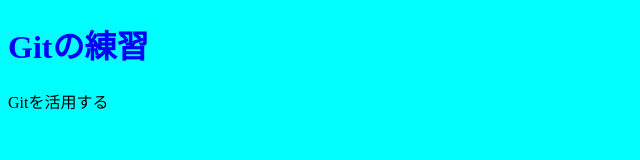
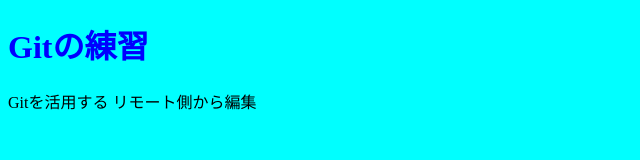
Before and after one commit to Megring517/git-recap, a plain HTML site: page index.html in a window 1280 px wide. Shown: the whole page, without its empty margins (0-640 px from the left). Drawn offline with Linux system fonts and the light colour scheme.

Commit message:
Update index.html
リモート側から編集

```diff
--- a/index.html
+++ b/index.html
@@ -11,6 +11,7 @@
 <body>
   <h1>Gitの練習</h1>
   Gitを活用する
+  リモート側から編集
 
 </body>
 
```
